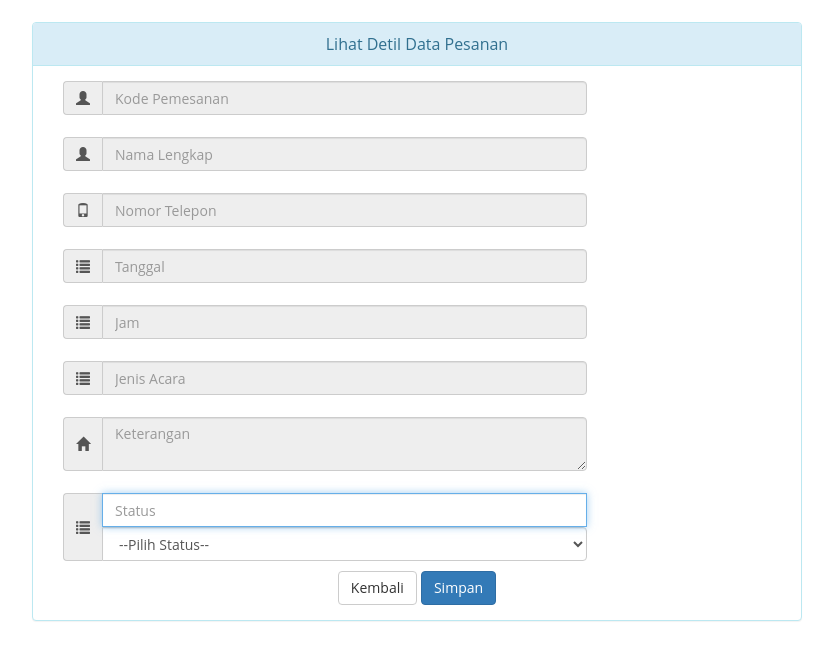
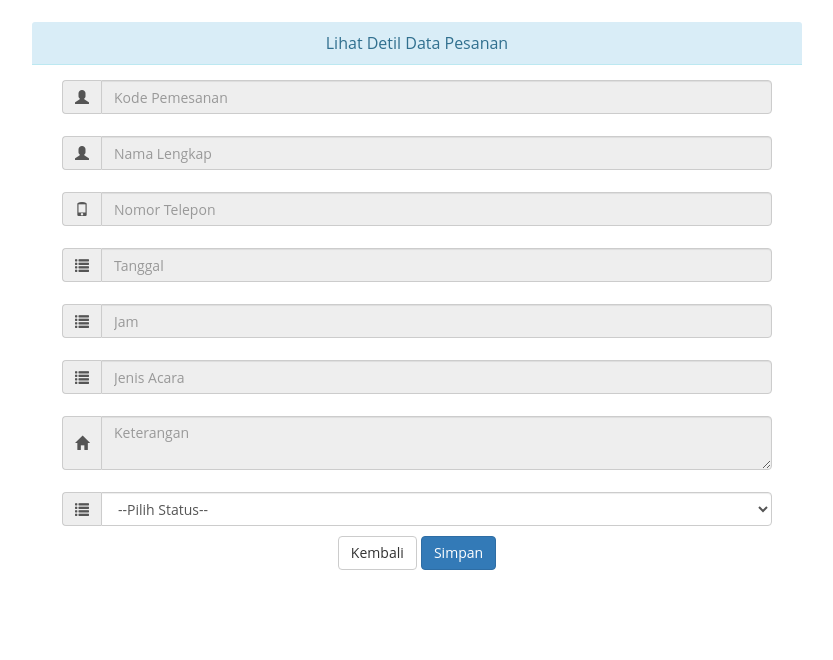
Before and after one commit to salsapr/ProjectWork, a CodeIgniter app: page /ProjectWork/index.php/admin/detil_data_pesanan in a window 1280 px wide. Shown: the top 660 px of the page, without its empty margins (223-1056 px from the left). Run offline with CodeIgniter, Linux system fonts and the light colour scheme; a user stored in the database is signed in; data comes from the database, SQL or seed files in the repository; data that the repository does not hold is empty; some libraries are stand-ins or nearby versions.

Commit message:
Edit Detil View

```diff
--- a/application/views/detil_data_pesanan_view.php
+++ b/application/views/detil_data_pesanan_view.php
@@ -9,10 +9,10 @@
 		<div class="container" style="max-width: 800px"><br>
 				<div class="row">
 					<div class="col-md-12 col-sm-12 col-xs-12 col-lg-12">
-					  	<div class="panel panel-info">
+					  	<div class=" panel-info">
 							<div class="panel-heading">Lihat Detil Data Pesanan</div>
 					    	<div class="panel-body">
-					    		<div class="col-md-9 col-sm-9 col-xs-9 col-lg-9"><div class="input-group">
+					    		<div class="col-md-12 col-sm-12 col-xs-12 col-lg-12"><div class="input-group">
 										<span class="input-group-addon"><i class="glyphicon glyphicon-user"></i></span>
 										<input type="text" id="kd_booking" name="kd_booking" autofocus placeholder="Kode Pemesanan" class="form-control" disabled value="<?php echo $detil->KD_BOOKING ?>"/>
 									</div>
@@ -46,9 +46,9 @@
 
 									<div class="input-group">
 										<span class="input-group-addon"><i class="glyphicon glyphicon-list"></i></span>
-										<input type="select" id="status" name="status" autofocus placeholder="Status" class="form-control"  value="<?php  echo $detil->STATUS ?>" />
-										<select name="status" id="status" class="form-control">
-										  <option value="<?php  echo $detil->STATUS ?>">--Pilih Status--</option>
+									<!-- 	<input type="select" id="status" name="status" autofocus placeholder="Status" class="form-control"  value="<?php  echo $detil->STATUS ?>" /> -->
+										<select name="status" id="status" class="form-control" <?php  echo $detil->STATUS ?>>
+										  <option value="">--Pilih Status--</option>
 										  <option value="DP">DP</option>
 										  <option value="Lunas">Lunas</option>
 										  <option value="Selesai">Selesai</option>
```
